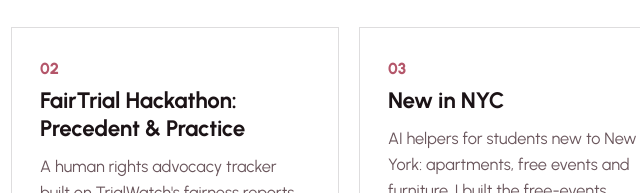
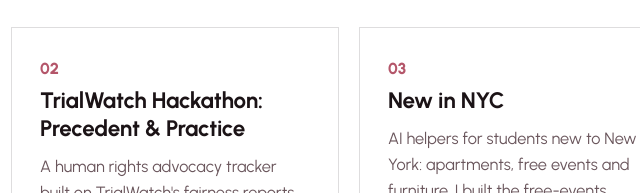
Before and after one commit to ungu-maharunti/portfolio, a plain HTML site: page index.html in a window 1280 px wide. Shown: the part 1534-1727 px from the top of the page, 465-1105 px from the left. Drawn offline with Linux system fonts and the light colour scheme.

Commit message:
Rename hackathon card to TrialWatch and soften floral background
Card 02 is now "TrialWatch Hackathon: Precedent & Practice". The white
wash over the floral background goes from 0.42 to 0.68 so the flowers
sit quietly behind the text.

Co-Authored-By: Claude Sonnet 5.5 <noreply@anthropic.com>

```diff
--- a/index.html
+++ b/index.html
@@ -15,7 +15,7 @@
   <style>
     :root {
       --bg: #ffffff;
-      --veil: rgba(255, 255, 255, 0.42);      /* light white wash over the flowers */
+      --veil: rgba(255, 255, 255, 0.68);      /* light white wash over the flowers */
       --bar: rgba(255, 255, 255, 0.55);
       --card: rgba(255, 255, 255, 0.80);
       --ink: #1b1316;
@@ -263,7 +263,7 @@
 
           <article class="project reveal">
             <div class="num">02</div>
-            <h3>FairTrial Hackathon: Precedent &amp; Practice</h3>
+            <h3>TrialWatch Hackathon: Precedent &amp; Practice</h3>
             <p>A human rights advocacy tracker built on TrialWatch's fairness reports, made with a team of six. It searches 47 trials in 23 countries for the closest precedents and the arguments used, and drafts a UN Special Rapporteur submission where every sentence cites its source and a lawyer approves it.</p>
             <div class="tags"><span>Hackathon</span><span>Human rights</span><span>Gemini</span><span>Responsible AI</span></div>
             <div class="links">
```
